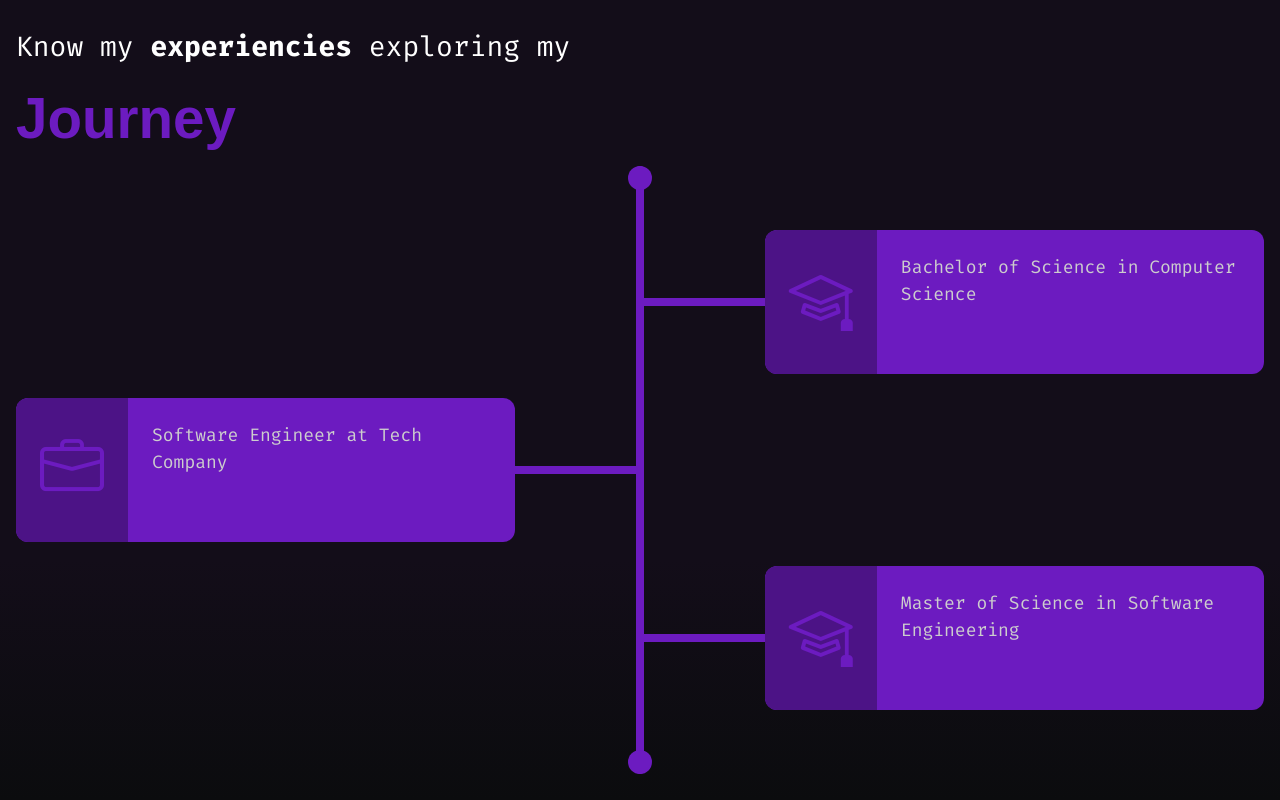
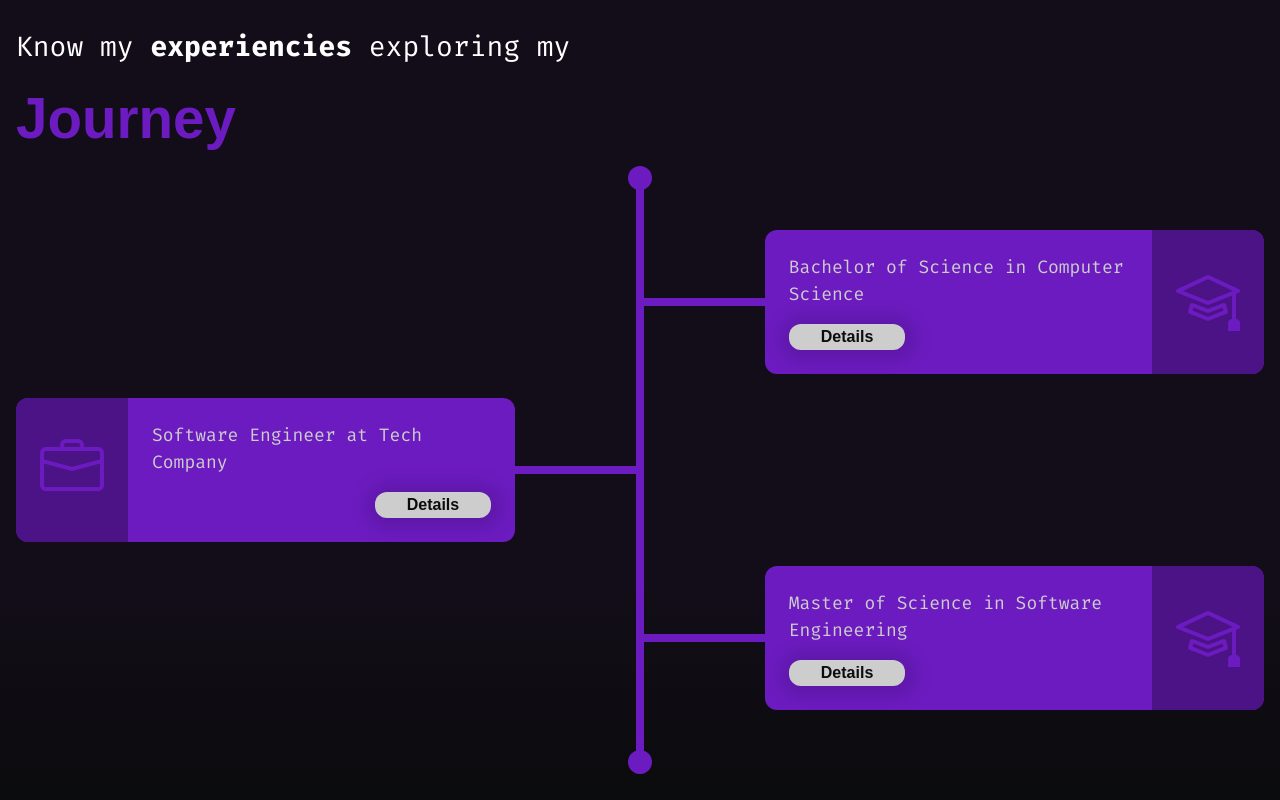
Before and after one commit to murilosopi/portfolio, a Next.js app: page / in a window 1280 px wide. Shown: the part 800-1600 px from the top of the page. Built offline with nearby package versions, Linux system fonts and the light colour scheme; a web font is replaced by a local one.

Commit message:
feat: add button action to journey experiences

```diff
--- a/src/components/Button/Button.module.css
+++ b/src/components/Button/Button.module.css
@@ -5,7 +5,8 @@
   cursor: pointer;
   font-weight: var(--font-weight-semibold);
   font-family: var(--font-family-heading);
-  padding: var(--spacing-xxs) var(--spacing-xxl);
+  font-size: var(--font-size-md);
+  padding: var(--spacing-xxs) var(--spacing-xl);
   border-radius: var(--spacing-sm);
   box-shadow: 1px 1px 19px 8px rgb(0 0 0 / 15%);
   transition: var(--transition-dynamic);
--- a/src/components/InfoCard/InfoCard.module.css
+++ b/src/components/InfoCard/InfoCard.module.css
@@ -81,6 +81,7 @@
 
 /* content area */
 .info-card__content {
+  flex-grow: 1;
   padding: var(--spacing-lg, --spacing-md);
   font-size: var(--font-size-lg);
 }
--- a/src/components/InfoCard/index.tsx
+++ b/src/components/InfoCard/index.tsx
@@ -50,9 +50,7 @@ export const InfoCard = ({
         </div>
       </If>
 
-      <div>
-        <div className={styles['info-card__content']}>{children}</div>
-      </div>
+      <div className={styles['info-card__content']}>{children}</div>
 
       <If condition={!!rightIcon}>
         <div className={styles['info-card__icon-wrapper']}>
--- a/src/sections/JourneySection/components/ExperienceCard/ExperienceCard.module.css
+++ b/src/sections/JourneySection/components/ExperienceCard/ExperienceCard.module.css
@@ -2,3 +2,25 @@
   display: flex;
   width: 100%;
 }
+
+.experience-card__content {
+  display: flex;
+  flex-direction: column;
+  justify-content: space-between;
+
+  width: 100%;
+  height: 100%;
+}
+
+.experience-card__actions {
+  display: flex;
+  align-items: center;
+}
+
+.experience-card--left .experience-card__actions {
+  justify-content: flex-end;
+}
+
+.experience-card--right .experience-card__actions {
+  justify-content: flex-start;
+}
--- a/src/sections/JourneySection/components/ExperienceCard/index.tsx
+++ b/src/sections/JourneySection/components/ExperienceCard/index.tsx
@@ -1,6 +1,8 @@
 import { InfoCard } from '@/components/InfoCard';
 import { Experience } from '@/types/experience';
 import styles from './ExperienceCard.module.css';
+import { Button } from '@/components/Button';
+import classNames from 'classnames';
 
 interface ExperienceCardProps {
   experience: Experience;
@@ -19,10 +21,19 @@ export const ExperienceCard = ({
 
   return (
     <InfoCard
-      className={styles['experience-card']}
+      className={classNames(
+        styles['experience-card'],
+        styles[`experience-card--${side}`]
+      )}
       {...props}
     >
-      {description}
+      <div className={styles['experience-card__content']}>
+        <p className={styles['experience-card__description']}>{description}</p>
+
+        <div className={styles['experience-card__actions']}>
+          <Button variant='light'>Details</Button>
+        </div>
+      </div>
     </InfoCard>
   );
 };
--- a/src/sections/JourneySection/components/ExperienceTree/index.tsx
+++ b/src/sections/JourneySection/components/ExperienceTree/index.tsx
@@ -9,12 +9,17 @@ export interface ExperienceTreeProps {
 export const ExperienceTree = ({ experiences }: ExperienceTreeProps) => {
   const mapExperiencesToTreeItems = (experiences: Experience[]): TreeItem[] => {
     return experiences.map((experience) => {
-      const isEducation = experience.type === 'education';
+      const side = experience.type === 'education' ? 'right' : 'left';
 
       return {
         key: experience.id,
-        content: <ExperienceCard experience={experience} />,
-        side: isEducation ? 'right' : 'left'
+        content: (
+          <ExperienceCard
+            experience={experience}
+            side={side}
+          />
+        ),
+        side
       };
     });
   };
```
